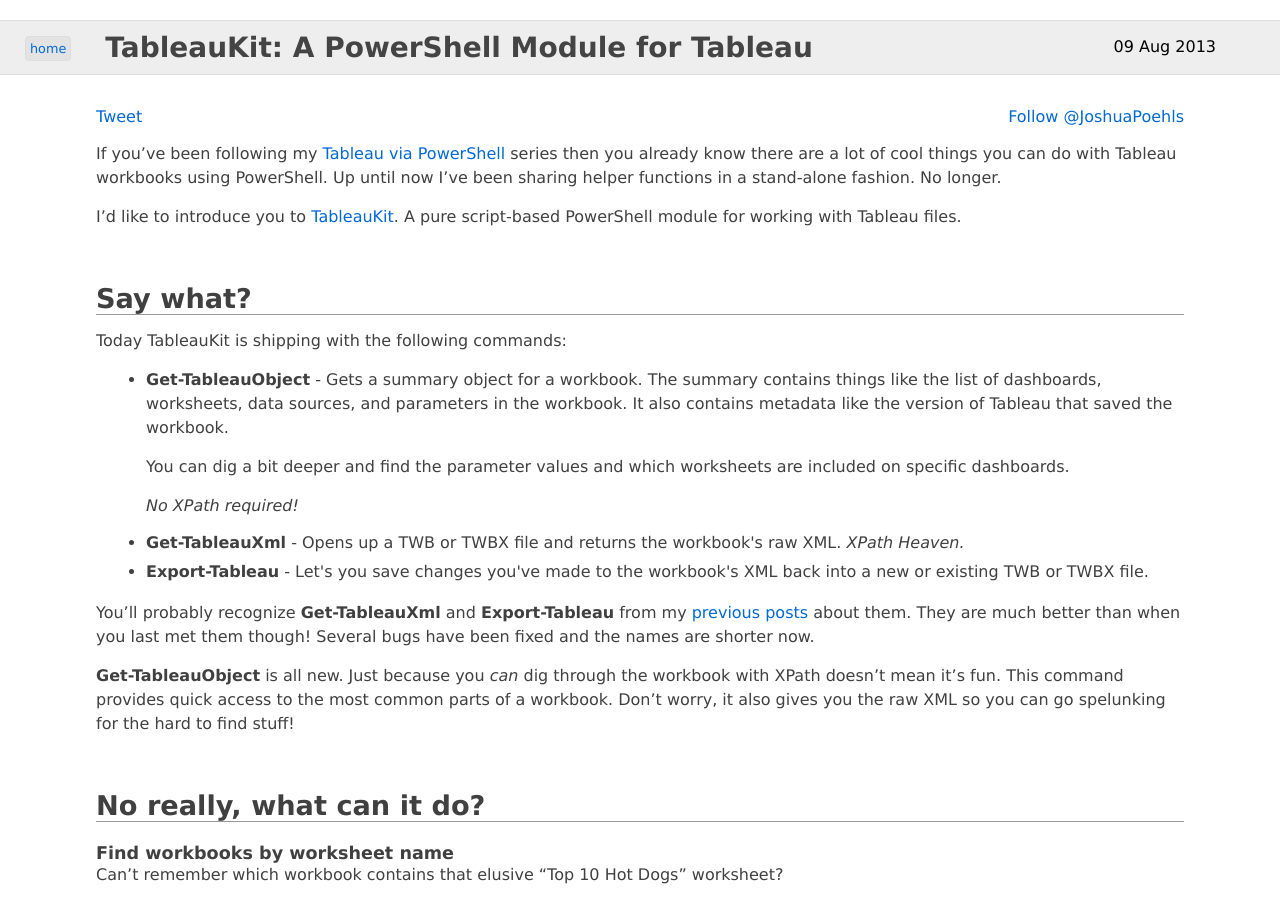
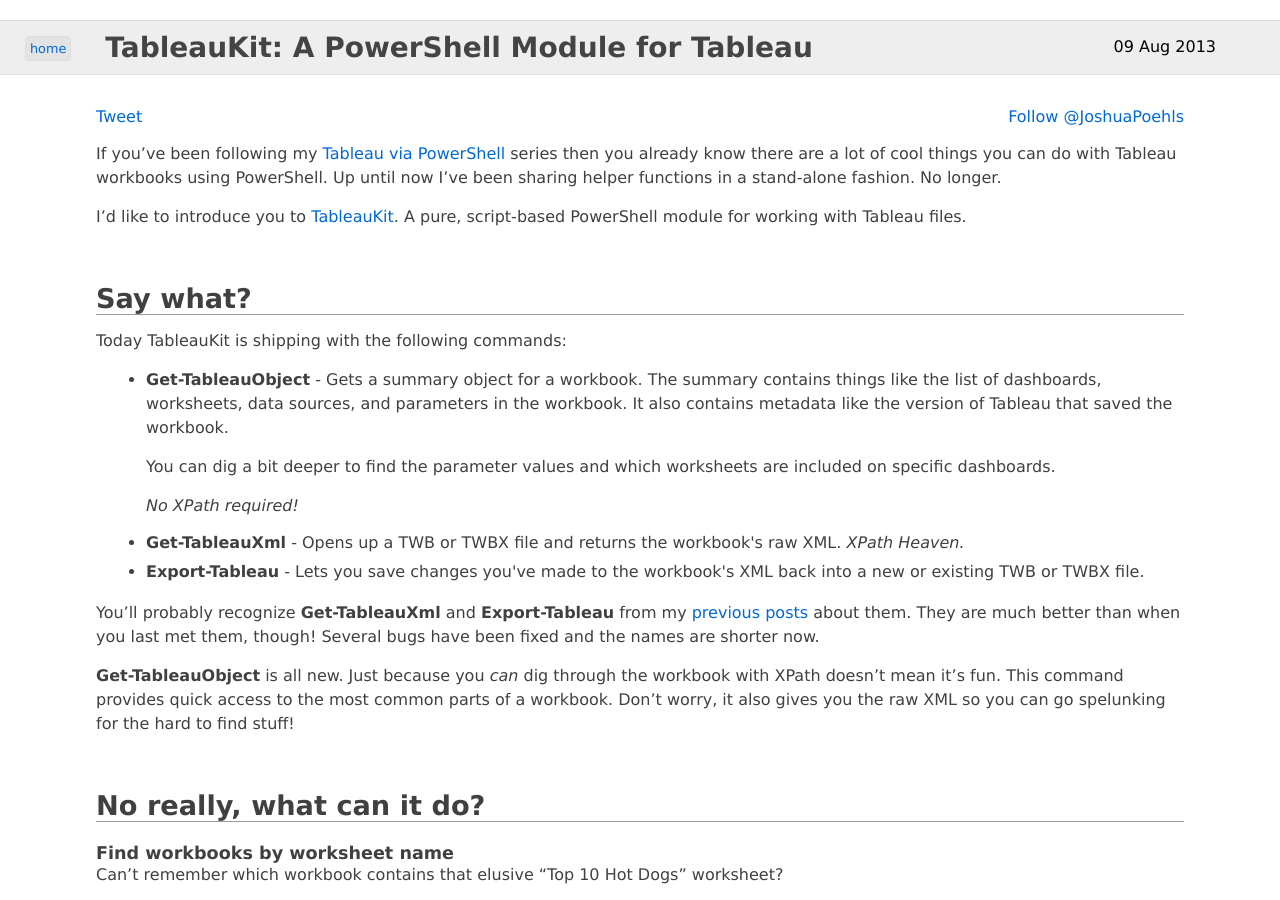
Before and after one commit to jpoehls/zduck.com, a Jekyll site: the page built from _posts/2013/2013-08-09-tableaukit-powershell-module-for-tableau.md, in a window 1280 px wide and 900 px high. Built offline with Jekyll 4.4.1, drawn with Linux system fonts in a browser that asks for light colours; comment, search, counter and statistics services are not loaded; some of the changed text lies outside the part shown.

Commit message:
Bug fixes courtesy of my proofer extraordinaire.

```diff
--- a/_posts/2013/2013-08-09-tableaukit-powershell-module-for-tableau.md
+++ b/_posts/2013/2013-08-09-tableaukit-powershell-module-for-tableau.md
@@ -18,7 +18,7 @@
 PowerShell. Up until now I've been sharing helper functions in a stand-alone
 fashion. No longer.
 
-I'd like to introduce you to [TableauKit][2]. A pure script-based PowerShell
+I'd like to introduce you to [TableauKit][2]. A pure, script-based PowerShell
 module for working with Tableau files.
 
 ## Say what?
@@ -31,22 +31,21 @@
   parameters in the workbook. It also contains metadata like the version of
   Tableau that saved the workbook.</p>
 
-  <p>You can dig a bit deeper and find the
+  <p>You can dig a bit deeper to find the
   parameter values and which worksheets are included on specific dashboards.</p>
-
 
   <p><i>No XPath required!</i></p>
 </li>
 <li><b>Get-TableauXml</b> - Opens up a TWB or TWBX file and returns the workbook's
   raw XML. <i>XPath Heaven.</i></li>
 
-<li><b>Export-Tableau</b> - Let's you save changes you've made to the workbook's
+<li><b>Export-Tableau</b> - Lets you save changes you've made to the workbook's
   XML back into a new or existing TWB or TWBX file.</li>
 </ul>
 
 You'll probably recognize **Get-TableauXml** and **Export-Tableau** from my
 [previous][1] [posts][3] about them. They are much better than when you last
-met them though! Several bugs have been fixed and the names are shorter now.
+met them, though! Several bugs have been fixed and the names are shorter now.
 
 **Get-TableauObject** is all new. Just because you _can_ dig through the
 workbook with XPath doesn't mean it's fun. This command provides quick access
```
Also changed, not shown: other parts of _posts/2013/2013-08-09-tableaukit-powershell-module-for-tableau.md (+2 -2 lines).
